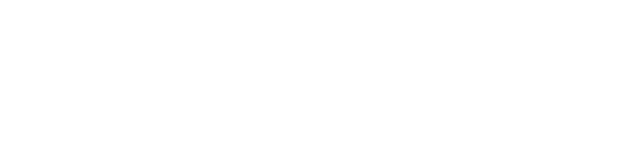
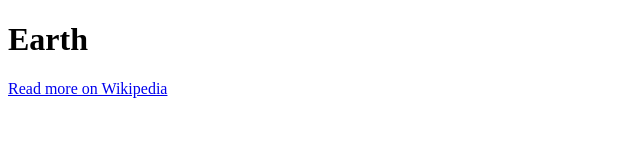
Before and after one commit to JeremyHeJian/solar-system-exercise, a plain HTML site: page Earth/index.html in a window 1280 px wide. Shown: the whole page, without its empty margins (0-640 px from the left). Drawn offline with Linux system fonts and the light colour scheme.

Commit message:
finishing adding earth

```diff
--- a/Earth/index.html
+++ b/Earth/index.html
@@ -6,5 +6,8 @@
     <meta name="viewport" content="width=device-width, initial-scale=1.0" />
     <title>Document</title>
   </head>
-  <body></body>
+  <body>
+    <h1>Earth</h1>
+    <a href="https://en.wikipedia.org/wiki/Earth">Read more on Wikipedia</a>
+  </body>
 </html>
```
Also changed, not shown: Venus/index.html (+1 -1 lines).
